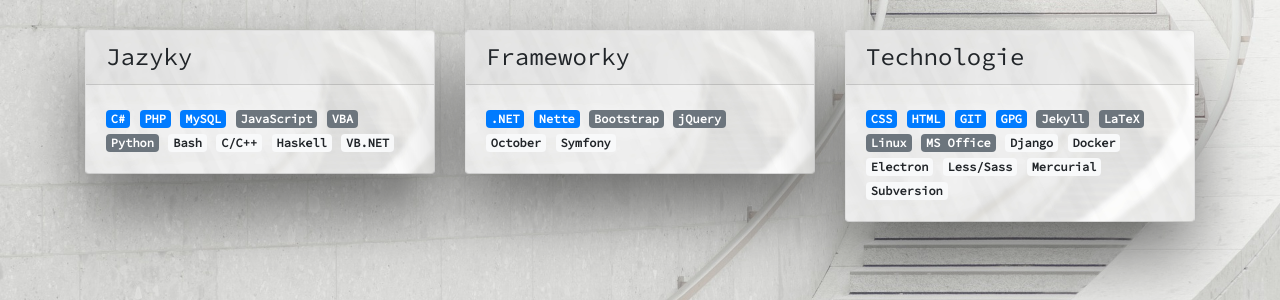
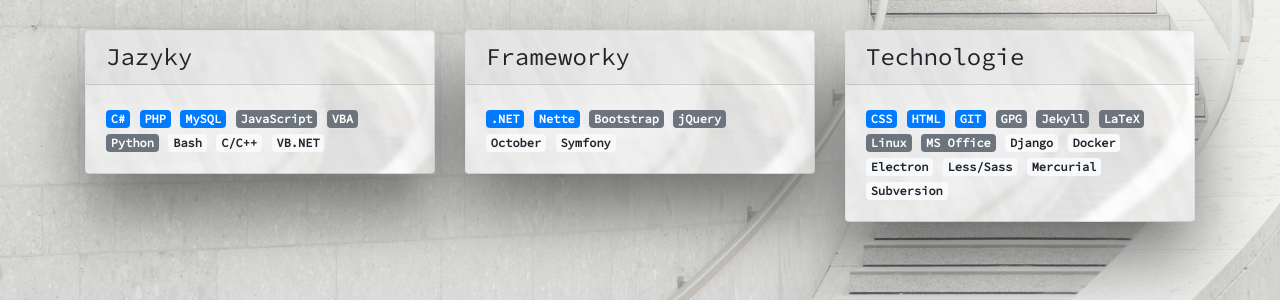
Before and after one commit to janvostry/jan.vostry, a Jekyll site: the page built from index.html, in a window 1280 px wide and 900 px high, scrolled down 2025 px. Shown: the part 125-425 px from the top of the window. Built offline with Jekyll 4.4.1, drawn with Linux system fonts in a browser that asks for light colours.

Commit message:
Úprava dovedností

```diff
--- a/_data/skills.yml
+++ b/_data/skills.yml
@@ -11,7 +11,6 @@
    low:
     - 'Bash'
     - 'C/C++'
-    - 'Haskell'
     - 'VB.NET'
 
  - title: 'Frameworky'
@@ -30,8 +29,8 @@
     - 'CSS'
     - 'HTML'
     - 'GIT'
+   medium:
     - 'GPG'
-   medium:
     - 'Jekyll'
     - 'LaTeX'
     - 'Linux'
```
